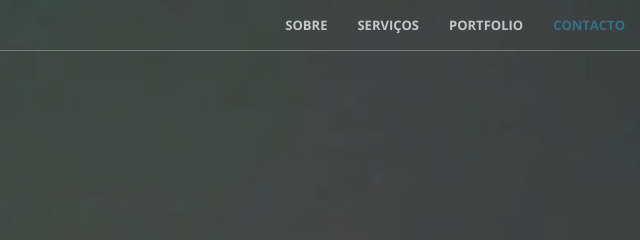
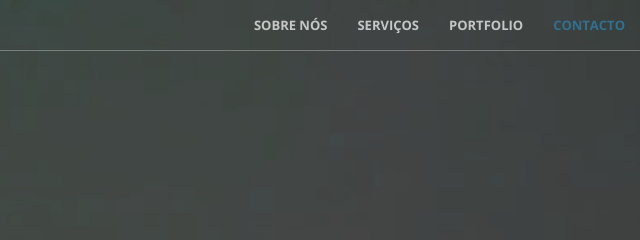
Before and after one commit to rosaCarolsampaio/Calesmon, a website: page index.html in a window 1280 px wide. Shown: the top 240 px of the page, 640-1280 px from the left. Drawn offline with nearby package versions, Linux system fonts and the light colour scheme.

Commit message:
Alterações no Main Menu #0100

```diff
--- a/index.html
+++ b/index.html
@@ -52,7 +52,7 @@
             <div class="collapse navbar-collapse" id="bs-example-navbar-collapse-1">
                 <ul class="nav navbar-nav navbar-right">
                     <li>
-                        <a class="page-scroll" href="#about">Sobre</a>
+                        <a class="page-scroll" href="#about">Sobre Nós</a>
                     </li>
                     <li>
                         <a class="page-scroll" href="#services">Serviços</a>
```
